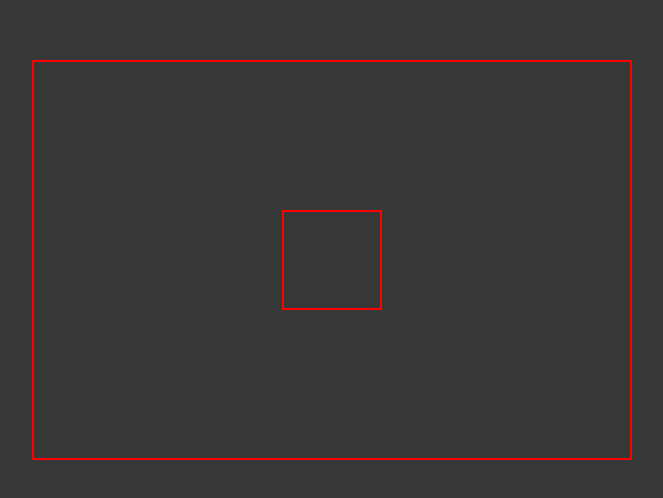
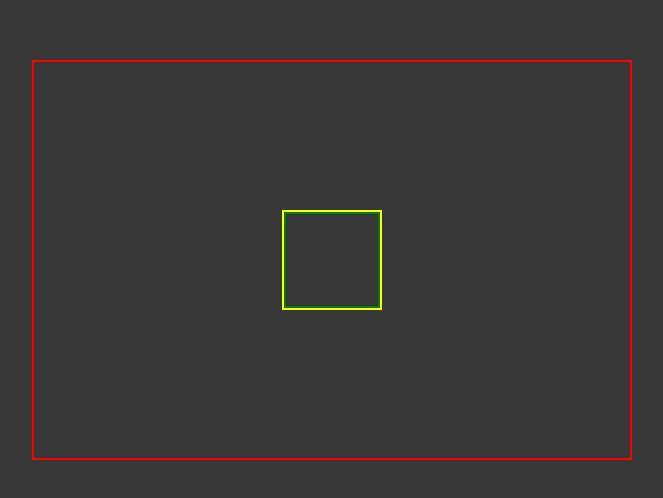
Before and after one commit to astap-bender/js_arrow, a website: page index.html in a window 1280 px wide. Shown: the part 140-638 px from the top of the page, without its empty margins (68-731 px from the left). Drawn offline with Linux system fonts and the light colour scheme.

Commit message:
first commit

```diff
--- a/index.html
+++ b/index.html
@@ -10,13 +10,11 @@
 
 <body>
     <div class='block1'>
-        <!-- Скрытый чекбокс -->
         <input type="checkbox" id="toggleArrow" class="hidden-checkbox">
-
-        <!-- Метка, связанная с чекбоксом, на которую мы будем кликать -->
-        <!-- Для стилизации и кликабельности оборачиваем arrow в label -->
         <label for="toggleArrow" class="arrow-label">
-            <div class='arrow'></div>
+            <svg class='arrow' width="100" height="100" viewBox="0 0 100 100">
+                <rect x="1" y="1" width="98" height="98" stroke="green" stroke-width="2" fill="none" />
+            </svg>
         </label>
     </div>
 </body>
--- a/style.css
+++ b/style.css
@@ -28,24 +28,29 @@ body {
 }
 
 /* Метка, которая действует как кнопка для чекбокса */
-.arrow-label {}
+.arrow-label {
+
+
+    display: flex;
+
+    justify-content: center;
+    align-items: center;
+}
 
 .arrow {
     width: 100px;
     height: 100px;
-    border: 2px solid red;
+    border: 2px solid yellow;
     transition: transform 0.3s ease;
-    /* Плавный переход */
+
     backface-visibility: hidden;
-    /* Для предотвращения артефактов */
+
     transform: rotate(0deg) translateZ(0);
-    /* Начальное состояние */
+
 }
 
-/* Когда чекбокс #toggleArrow отмечен (checked),
-   применяем трансформацию к соседнему элементу .arrow-label,
-   и затем к .arrow внутри .arrow-label */
+
 .hidden-checkbox:checked+.arrow-label .arrow {
     transform: rotate(45deg) translateZ(0);
-    /* Конечная трансформация */
+
 }
```
